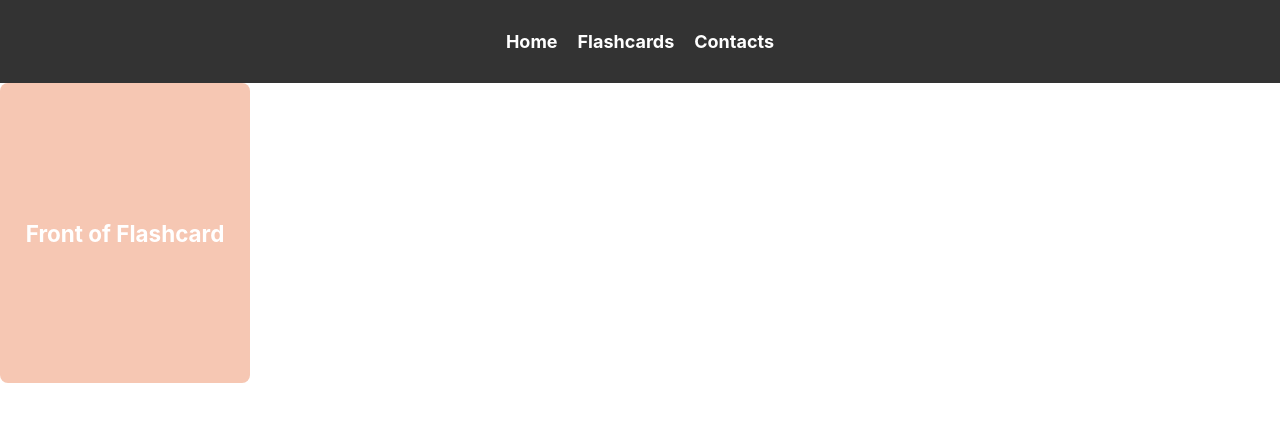
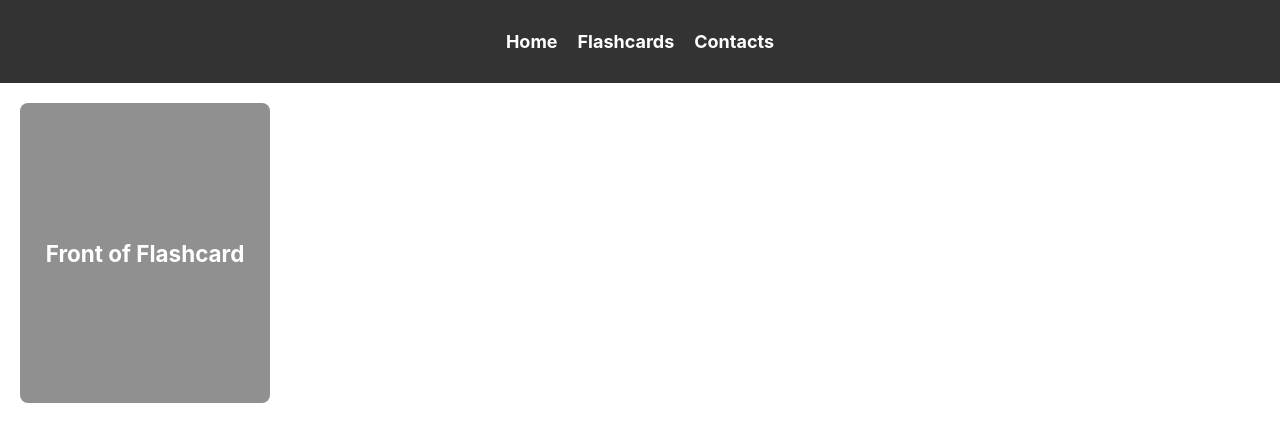
Before and after one commit to FerayGuluzada/Assignment-3, a React (Create React App) app: page /flashcards in a window 1280 px wide. Shown: the top 442 px of the page. Built offline with nearby package versions, Linux system fonts and the light colour scheme.

Commit message:
Flashcards Update

```diff
--- a/db.json
+++ /dev/null
@@ -1,19 +0,0 @@
-{
-  "posts": [
-    {
-      "id": 1,
-      "title": "json-server",
-      "author": "typicode"
-    }
-  ],
-  "comments": [
-    {
-      "id": 1,
-      "body": "some comment",
-      "postId": 1
-    }
-  ],
-  "profile": {
-    "name": "typicode"
-  }
-}
--- a/src/pages/Flashcards.css
+++ b/src/pages/Flashcards.css
@@ -1,4 +1,14 @@
+.flashcard-container {
+  display: flex;
+  flex-wrap: wrap;
+  justify-content: space-around; /*space-between*/
+}
+
 .flashcard {
+    width: 250px;
+    height: 300px;
+    perspective: 1000px;
+    margin: 20px;
     width: 250px;
     height: 300px;
     border-radius: 8px;
@@ -20,12 +30,12 @@
   }
 
   .front {
-    background-color: #f6c7b3;
+    background-color: #909090;
     transform: rotateY(0deg);
   }
 
   .back {
-    background-color: #f8dbb8;
+    background-color: #b4b4b4;
     transform: rotateY(180deg);
   }
 
--- a/src/pages/Flashcards.js
+++ b/src/pages/Flashcards.js
@@ -14,4 +14,5 @@ const FlashcardsPage = () => {
   );
 };
 
+//database to be imported next, have some ideas after research
 export default FlashcardsPage;
```
